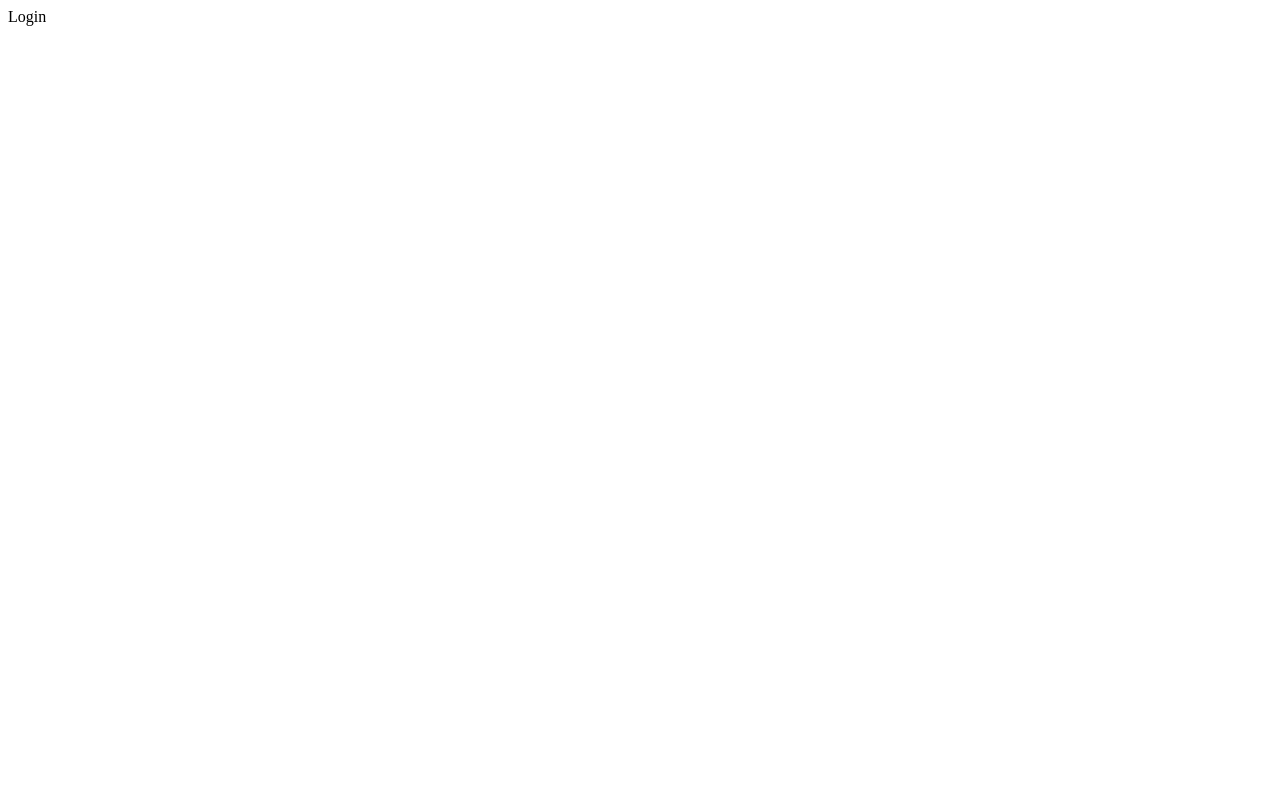
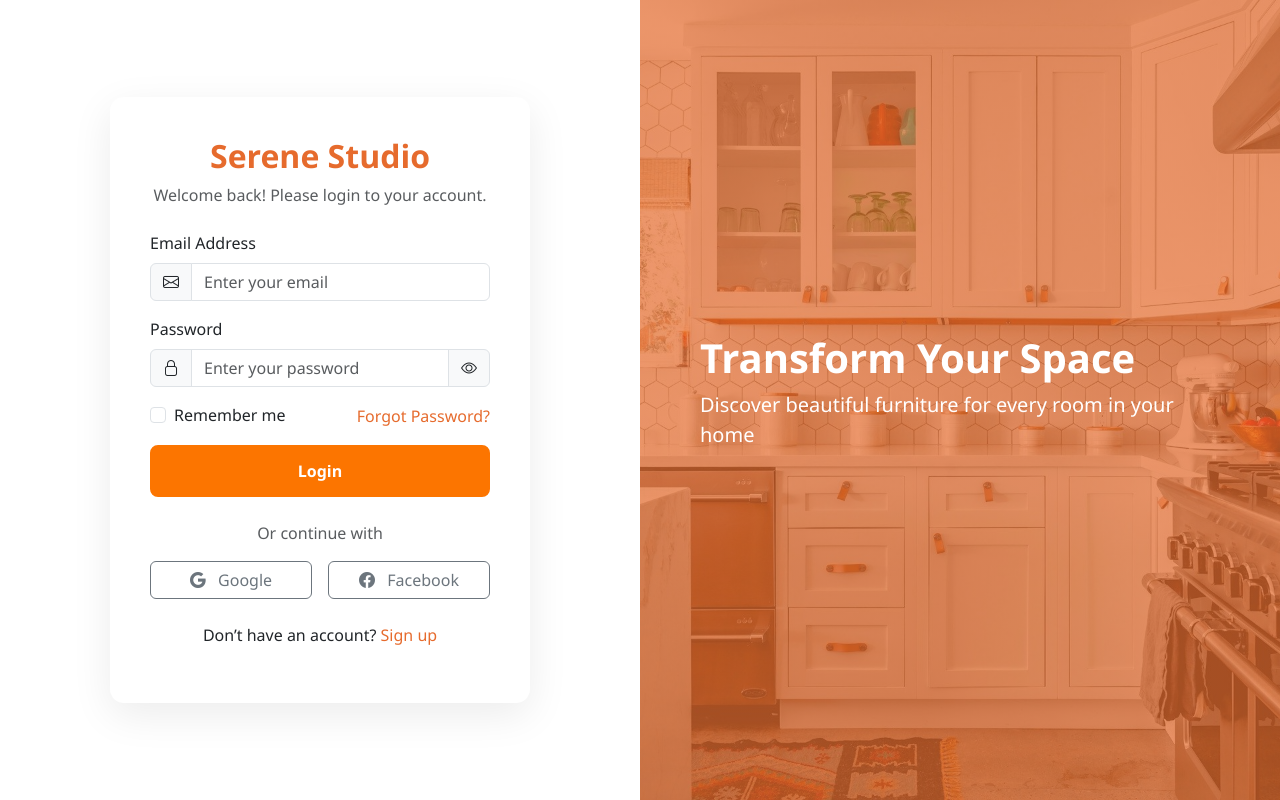
Before and after one commit to DreadPirate07/team_1_p9_front_end_project_, a plain HTML site: page pages/login.html in a window 1280 px wide. Drawn offline with nearby package versions, Linux system fonts and the light colour scheme.

Commit message:
Added login page image

```diff
--- /dev/null
+++ b/css/style.css
@@ -0,0 +1,31 @@
+body {
+  font-family: 'Segoe UI', sans-serif;
+}
+
+.brand {
+  color: #e66b2d;
+  font-weight: bold;
+}
+
+.login-box {
+  background: #fff;
+  padding: 40px;
+  border-radius: 14px;
+  box-shadow: 0 12px 40px rgba(0,0,0,0.08);
+  width: 100%;
+  max-width: 420px;
+}
+
+
+.btn-login:hover {
+  background-color: #e66b2d;
+}
+
+.text-orange {
+  color: #e66b2d;
+}
+
+
+.overlay-content {
+  max-width: 500px;
+}
--- a/pages/login.html
+++ b/pages/login.html
@@ -1,12 +1,117 @@
 <!DOCTYPE html>
 <html lang="en">
 <head>
-    <meta charset="UTF-8">
-    <meta name="viewport" content="width=device-width, initial-scale=1.0">
-    <title>Login</title>
+  <meta charset="UTF-8">
+  <title>Serene Studio</title>
+  <meta name="viewport" content="width=device-width, initial-scale=1">
+
+
+  <link href="https://cdn.jsdelivr.net/npm/bootstrap@5.3.2/dist/css/bootstrap.min.css" rel="stylesheet">
+
+
+  <link href="https://cdn.jsdelivr.net/npm/bootstrap-icons/font/bootstrap-icons.css" rel="stylesheet">
+
+
+  <link rel="stylesheet" href="../css/style.css">
 </head>
 <body>
-    Login
+
+<div class="container-fluid vh-100">
+  <div class="row h-100">
+
+
+    <div class="col-lg-6 d-flex align-items-center justify-content-center">
+      <div class="login-box w-75">
+
+        <h2 class="brand text-center mb-2">Serene Studio</h2>
+        <p class="text-center text-muted mb-4">
+          Welcome back! Please login to your account.
+        </p>
+
+        <form>
+
+          <div class="mb-3">
+            <label class="form-label">Email Address</label>
+            <div class="input-group">
+              <span class="input-group-text"><i class="bi bi-envelope"></i></span>
+              <input type="email" class="form-control" placeholder="Enter your email" required>
+            </div>
+          </div>
+
+
+          <div class="mb-3">
+            <label class="form-label">Password</label>
+            <div class="input-group">
+              <span class="input-group-text"><i class="bi bi-lock"></i></span>
+              <input type="password" class="form-control" placeholder="Enter your password" required>
+              <span class="input-group-text"><i class="bi bi-eye"></i></span>
+            </div>
+          </div>
+
+
+          <div class="d-flex justify-content-between align-items-center mb-3">
+            <div class="form-check">
+              <input class="form-check-input" type="checkbox">
+              <label class="form-check-label">Remember me</label>
+            </div>
+            <a href="#" class="text-orange text-decoration-none">Forgot Password?</a>
+          </div>
+
+
+          <button type="submit" class="btn-login w-100 mb-4"
+            style="background-color:#fc7500;
+                  color:#fff;
+                  border:2px solid #fc7500;
+                  padding:12px;
+                  border-radius:8px;
+                  font-weight:600;">Login
+          </button>
+
+
+
+
+          <div class="text-center text-muted mb-3">Or continue with</div>
+
+
+          <div class="d-flex gap-3 mb-4">
+            <button type="button" class="btn btn-outline-secondary w-100">
+              <i class="bi bi-google me-2"></i> Google
+            </button>
+            <button type="button" class="btn btn-outline-secondary w-100">
+              <i class="bi bi-facebook me-2"></i> Facebook
+            </button>
+          </div>
+
+          <p class="text-center">
+            Don’t have an account?
+            <a href="#" class="text-orange text-decoration-none">Sign up</a>
+          </p>
+        </form>
+
+      </div>
+    </div>
+
+
+    <div
+  class="col-lg-6 d-none d-lg-flex align-items-center"
+  style="
+    background:
+      linear-gradient(rgba(230, 107, 45, 0.7), rgba(230, 107, 45, 0.7)),
+      url('../images/login.jpeg');
+    background-size: cover;
+    background-position: center;
+  "
+>
+  <div class="text-white px-5">
+    <h1 class="fw-bold">Transform Your Space</h1>
+    <p class="fs-5">
+      Discover beautiful furniture for every room in your home
+    </p>
+  </div>
+</div>
+
+  </div>
+</div>
 
 </body>
 </html>
```
Also changed, not shown: images/login.jpeg (added), pages/register.html (added).
